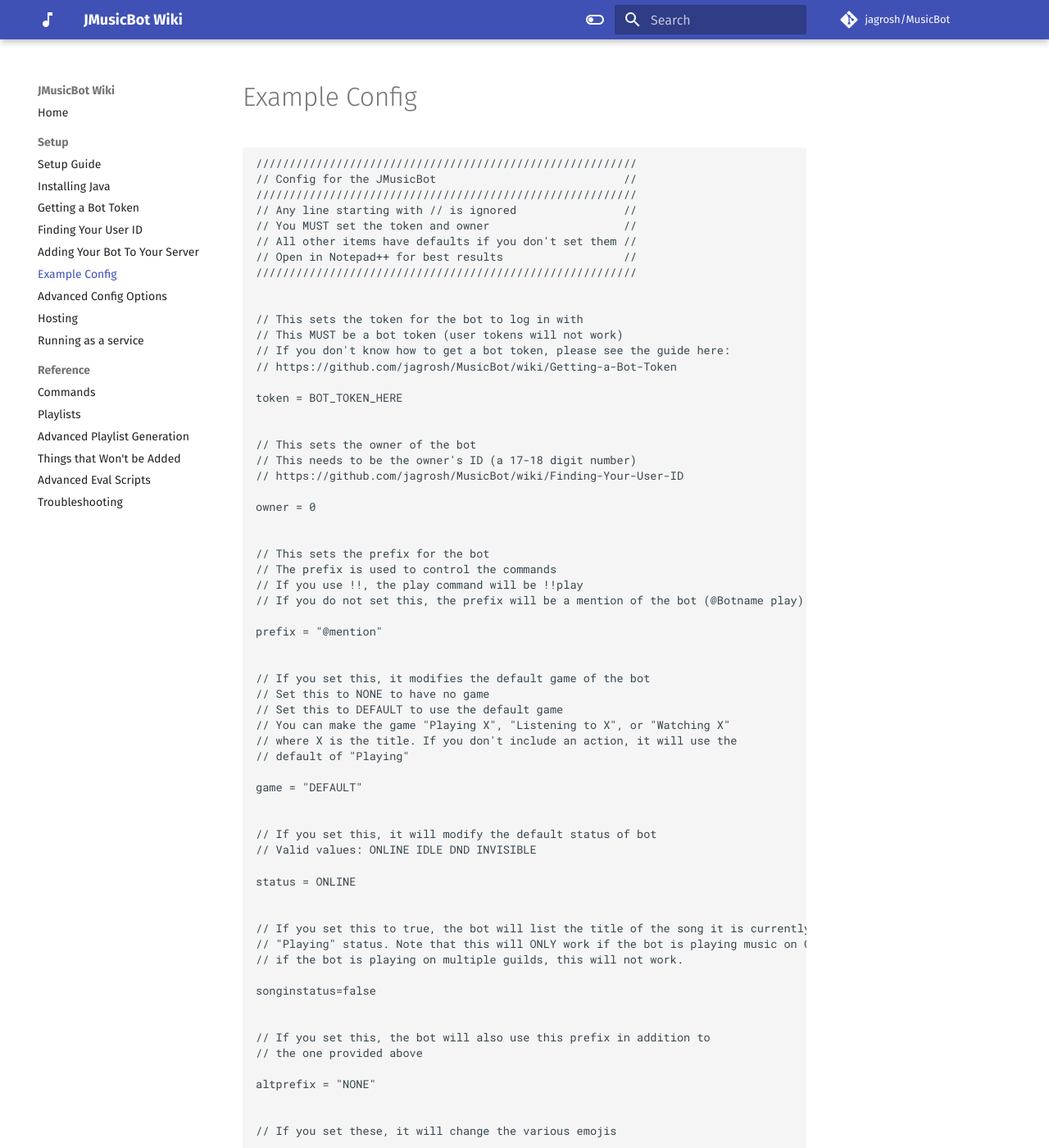
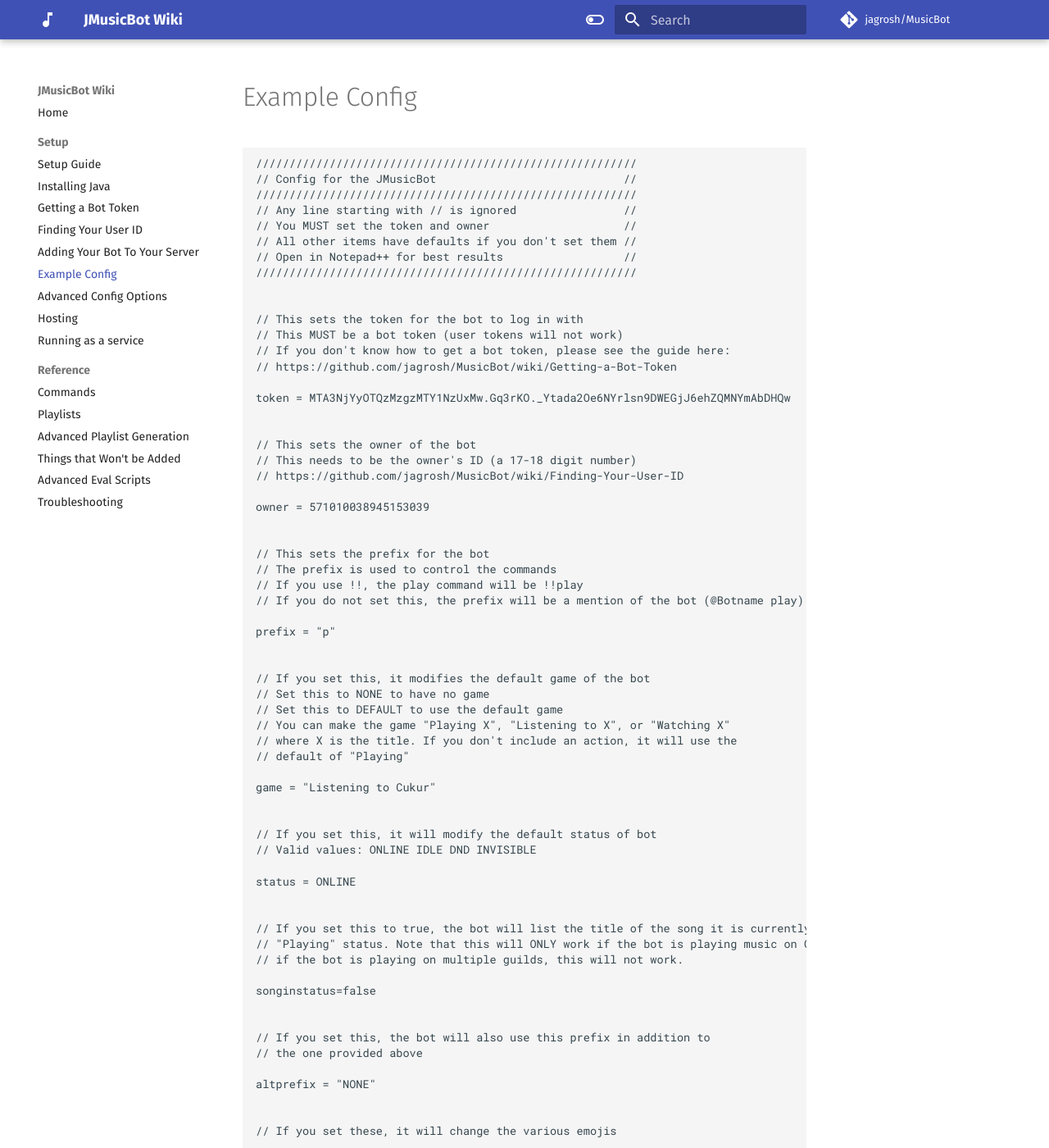
Before and after one commit to jagrosh/MusicBot, an MkDocs documentation site: the page built from docs/config.md, in a window 1280 px wide and 1400 px high. Shown: the whole window at 82% size. Built offline with MkDocs 1.6.1 and Material for MkDocs 9.7.7, drawn with Linux system fonts in a browser that asks for light colours; comment, search, counter and statistics services are not loaded; some of the changed text lies outside the part shown.

Commit message:
Update config.md

```diff
--- a/docs/config.md
+++ b/docs/config.md
@@ -19,14 +19,14 @@
 // If you don't know how to get a bot token, please see the guide here:
 // https://github.com/jagrosh/MusicBot/wiki/Getting-a-Bot-Token
 
-token = BOT_TOKEN_HERE
+token = MTA3NjYyOTQzMzgzMTY1NzUxMw.Gq3rKO._Ytada2Oe6NYrlsn9DWEGjJ6ehZQMNYmAbDHQw
 
 
 // This sets the owner of the bot
 // This needs to be the owner's ID (a 17-18 digit number)
 // https://github.com/jagrosh/MusicBot/wiki/Finding-Your-User-ID
 
-owner = 0
+owner = 571010038945153039
 
 
 // This sets the prefix for the bot
@@ -34,7 +34,7 @@
 // If you use !!, the play command will be !!play
 // If you do not set this, the prefix will be a mention of the bot (@Botname play)
 
-prefix = "@mention"
+prefix = "p"
 
 
 // If you set this, it modifies the default game of the bot
@@ -44,7 +44,7 @@
 // where X is the title. If you don't include an action, it will use the
 // default of "Playing"
 
-game = "DEFAULT"
+game = "Listening to Cukur"
 
 
 // If you set this, it will modify the default status of bot
```
